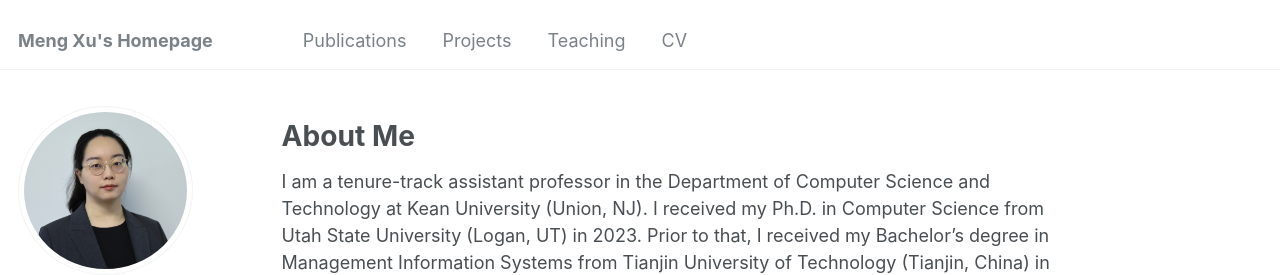
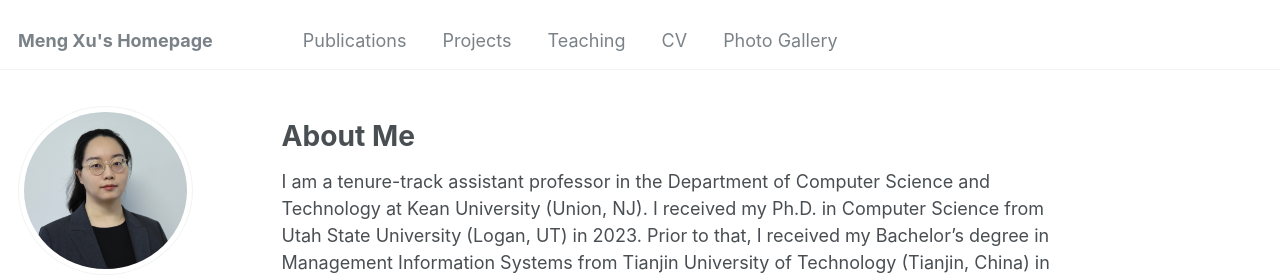
Before and after one commit to MengXu0201/mengxu0201.github.io, a Jekyll site: the page built from _pages/about.md, in a window 1280 px wide. Shown: the top 275 px of the page. Built offline with Jekyll 4.4.1, drawn with Linux system fonts in a browser that asks for light colours; some web fonts are replaced.

Commit message:
updated navigation

```diff
--- a/_data/navigation.yml
+++ b/_data/navigation.yml
@@ -21,5 +21,8 @@ main:
   - title: "CV"
     url: /cv/
 
+  - title: "Photo Gallery"
+    url: /gallery/
+
 #  - title: "Guide"
 #    url: /markdown/
--- a/_pages/gallery.md
+++ b/_pages/gallery.md
@@ -1,10 +1,8 @@
 ---
 layout: archive
-title: ""
-permalink: /cv/
+title: "Photo Gallery"
+permalink: /gallery/
 author_profile: true
-redirect_from:
-  - /resume
 ---
 
 {% include base_path %}
```
Also changed, not shown: 1 other file.
